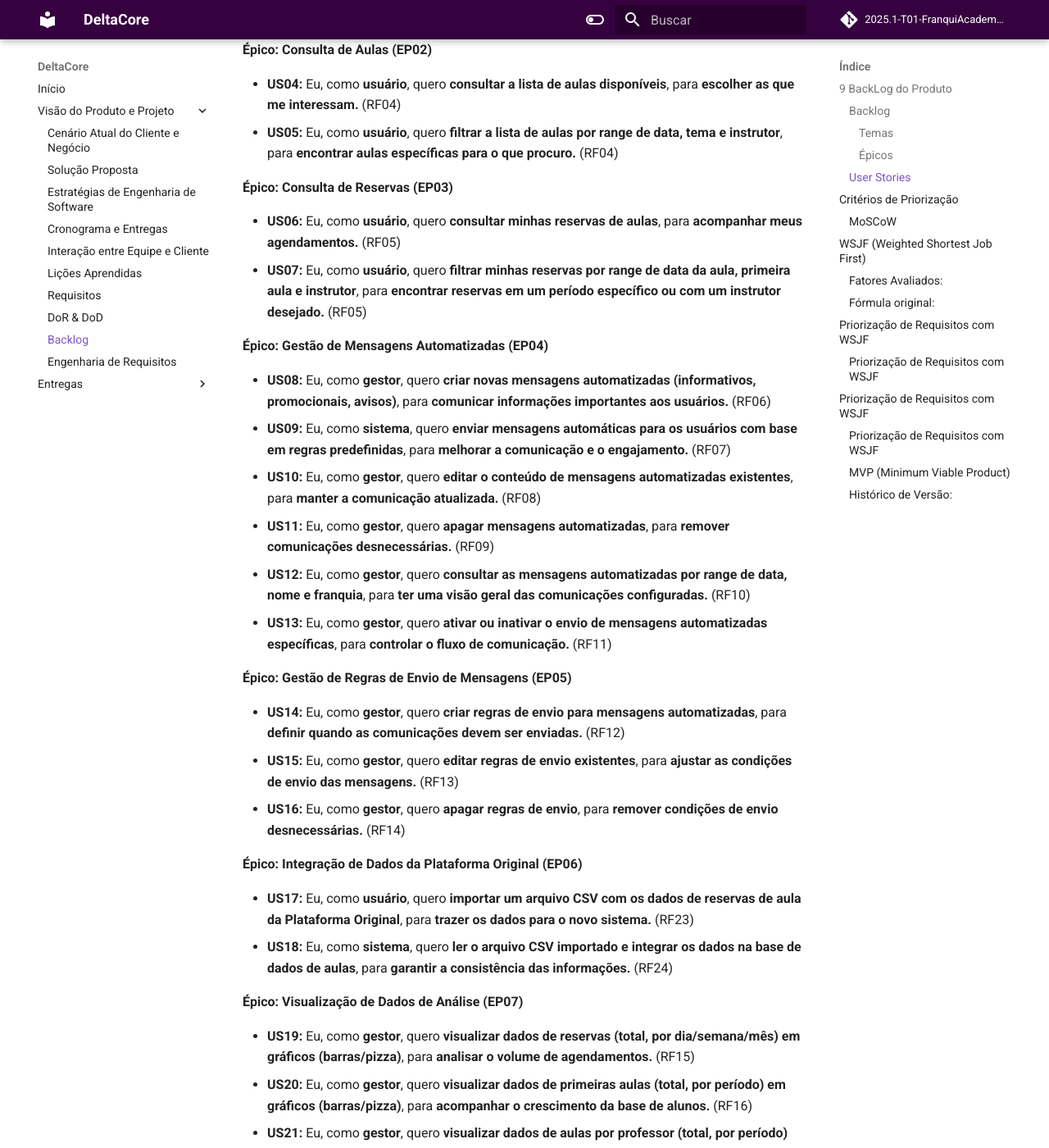
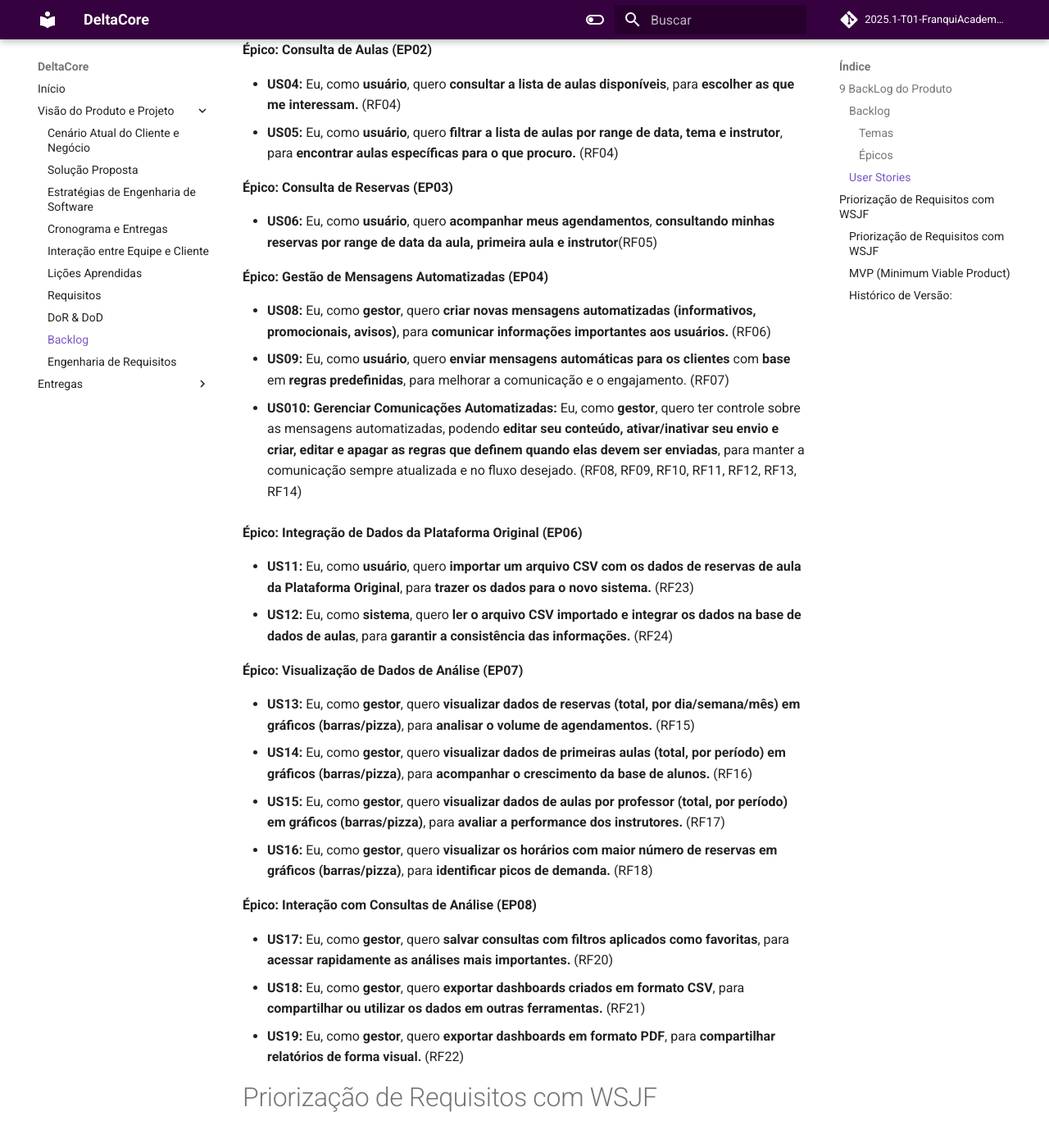
Before and after one commit to mdsreq-fga-unb/2025.1-T01-FranquiAcademia, an MkDocs documentation site: the page built from docs/sections/9-BackLog.md, in a window 1280 px wide and 1400 px high, scrolled down 2769 px. Shown: the whole window at 82% size. Built offline with MkDocs 1.6.1 and Material for MkDocs 9.7.7, drawn with Linux system fonts in a browser that asks for light colours; comment, search, counter and statistics services are not loaded; some of the changed text lies outside the part shown.

Commit message:
feat: changing after teacher comments

```diff
--- a/docs/sections/9-BackLog.md
+++ b/docs/sections/9-BackLog.md
@@ -69,13 +69,16 @@
 
 **Épico: Consulta de Reservas (EP03)**
 
-* **US06:** Eu, como **usuário**, quero **consultar minhas reservas de aulas**, para **acompanhar meus agendamentos.** (RF05)
-* **US07:** Eu, como **usuário**, quero **filtrar minhas reservas por range de data da aula, primeira aula e instrutor**, para **encontrar reservas em um período específico ou com um instrutor desejado.** (RF05)
+* **US06:** Eu, como **usuário**, quero **acompanhar meus agendamentos**, **consultando minhas reservas por range de data da aula, primeira aula e instrutor**(RF05)
 
 **Épico: Gestão de Mensagens Automatizadas (EP04)**
 
 * **US08:** Eu, como **gestor**, quero **criar novas mensagens automatizadas (informativos, promocionais, avisos)**, para **comunicar informações importantes aos usuários.** (RF06)
-* **US09:** Eu, como **sistema**, quero **enviar mensagens automáticas para os usuários com base em regras predefinidas**, para **melhorar a comunicação e o engajamento.** (RF07)
+* **US09:** Eu, como **usuário**, quero **enviar mensagens automáticas para os clientes** com **base** em **regras predefinidas**, para melhorar a comunicação e o engajamento. (RF07)
+
+* **US010: Gerenciar Comunicações Automatizadas:** Eu, como **gestor**, quero ter controle sobre as mensagens automatizadas, podendo **editar seu conteúdo, ativar/inativar seu envio e criar, editar e apagar as regras que definem quando elas devem ser enviadas**, para manter a comunicação sempre atualizada e no fluxo desejado. (RF08, RF09, RF10, RF11, RF12, RF13, RF14)
+
+<!--
 * **US10:** Eu, como **gestor**, quero **editar o conteúdo de mensagens automatizadas existentes**, para **manter a comunicação atualizada.** (RF08)
 * **US11:** Eu, como **gestor**, quero **apagar mensagens automatizadas**, para **remover comunicações desnecessárias.** (RF09)
 * **US12:** Eu, como **gestor**, quero **consultar as mensagens automatizadas por range de data, nome e franquia**, para **ter uma visão geral das comunicações configuradas.** (RF10)
@@ -86,25 +89,24 @@
 * **US14:** Eu, como **gestor**, quero **criar regras de envio para mensagens automatizadas**, para **definir quando as comunicações devem ser enviadas.** (RF12)
 * **US15:** Eu, como **gestor**, quero **editar regras de envio existentes**, para **ajustar as condições de envio das mensagens.** (RF13)
 * **US16:** Eu, como **gestor**, quero **apagar regras de envio**, para **remover condições de envio desnecessárias.** (RF14)
-
+-->
 **Épico: Integração de Dados da Plataforma Original (EP06)**
 
-* **US17:** Eu, como **usuário**, quero **importar um arquivo CSV com os dados de reservas de aula da Plataforma Original**, para **trazer os dados para o novo sistema.** (RF23)
-* **US18:** Eu, como **sistema**, quero **ler o arquivo CSV importado e integrar os dados na base de dados de aulas**, para **garantir a consistência das informações.** (RF24)
+* **US11:** Eu, como **usuário**, quero **importar um arquivo CSV com os dados de reservas de aula da Plataforma Original**, para **trazer os dados para o novo sistema.** (RF23)
+* **US12:** Eu, como **sistema**, quero **ler o arquivo CSV importado e integrar os dados na base de dados de aulas**, para **garantir a consistência das informações.** (RF24)
 
 **Épico: Visualização de Dados de Análise (EP07)**
 
-* **US19:** Eu, como **gestor**, quero **visualizar dados de reservas (total, por dia/semana/mês) em gráficos (barras/pizza)**, para **analisar o volume de agendamentos.** (RF15)
-* **US20:** Eu, como **gestor**, quero **visualizar dados de primeiras aulas (total, por período) em gráficos (barras/pizza)**, para **acompanhar o crescimento da base de alunos.** (RF16)
-* **US21:** Eu, como **gestor**, quero **visualizar dados de aulas por professor (total, por período) em gráficos (barras/pizza)**, para **avaliar a performance dos instrutores.** (RF17)
-* **US22:** Eu, como **gestor**, quero **visualizar os horários com maior número de reservas em gráficos (barras/pizza)**, para **identificar picos de demanda.** (RF18)
+* **US13:** Eu, como **gestor**, quero **visualizar dados de reservas (total, por dia/semana/mês) em gráficos (barras/pizza)**, para **analisar o volume de agendamentos.** (RF15)
+* **US14:** Eu, como **gestor**, quero **visualizar dados de primeiras aulas (total, por período) em gráficos (barras/pizza)**, para **acompanhar o crescimento da base de alunos.** (RF16)
+* **US15:** Eu, como **gestor**, quero **visualizar dados de aulas por professor (total, por período) em gráficos (barras/pizza)**, para **avaliar a performance dos instrutores.** (RF17)
+* **US16:** Eu, como **gestor**, quero **visualizar os horários com maior número de reservas em gráficos (barras/pizza)**, para **identificar picos de demanda.** (RF18)
 
 **Épico: Interação com Consultas de Análise (EP08)**
 
-* **US23:** Eu, como **gestor**, quero **aplicar filtros para visualizar dados específicos nas consultas (ex: filtrar reservas por data, aulas por professor e período)**, para **personalizar minhas análises.** (RF19)
-* **US24:** Eu, como **gestor**, quero **salvar consultas com filtros aplicados como favoritas**, para **acessar rapidamente as análises mais importantes.** (RF20)
-* **US25:** Eu, como **gestor**, quero **exportar dashboards criados em formato CSV**, para **compartilhar ou utilizar os dados em outras ferramentas.** (RF21)
-* **US26:** Eu, como **gestor**, quero **exportar dashboards em formato PDF**, para **compartilhar relatórios de forma visual.** (RF22)
+* **US17:** Eu, como **gestor**, quero **salvar consultas com filtros aplicados como favoritas**, para **acessar rapidamente as análises mais importantes.** (RF20)
+* **US18:** Eu, como **gestor**, quero **exportar dashboards criados em formato CSV**, para **compartilhar ou utilizar os dados em outras ferramentas.** (RF21)
+* **US19:** Eu, como **gestor**, quero **exportar dashboards em formato PDF**, para **compartilhar relatórios de forma visual.** (RF22)
 
 
 
@@ -180,12 +182,7 @@
 
 **Épico: Criação e Gestão de Mensagens Automatizadas (EP05)**
 
-* **US11:** Eu, como gestor, quero criar novas mensagens automatizadas, para comunicar informações importantes aos usuários. (RF09)
-* **US12:** Eu, como gestor, quero editar mensagens automatizadas existentes, para manter a comunicação atualizada. (RF10)
-* **US13:** Eu, como gestor, quero apagar mensagens automatizadas, para remover comunicações desnecessárias. (RF11)
-* **US14:** Eu, como gestor, quero listar todas as mensagens automatizadas, para ter uma visão geral das comunicações configuradas. (RF12)
-* **US15:** Eu, como gestor, quero ativar mensagens automatizadas, para iniciar o envio de comunicações específicas. (RF13)
-* **US16:** Eu, como gestor, quero inativar mensagens automatizadas, para pausar o envio de comunicações específicas. (RF13)
+* **US011/16: Gerenciar Comunicações Automatizada** Eu, como gestor, quero ter controle sobre as mensagens automatizadas, podendo editar seu conteúdo, ativar/inativar seu envio e criar, editar e apagar as regras que definem quando elas devem ser enviadas, para manter a comunicação sempre atualizada e no fluxo desejado. (RF09, RF10, RF11, RF12, RF13)
 
 **Épico: Gestão de Regras de Envio (EP06)**
 
@@ -201,7 +198,6 @@
 
 * **US21:** Eu, como gestor, quero criar filtros para os dados do dashboard, para analisar informações específicas. (RF18)
 * **US22:** Eu, como gestor, quero editar filtros existentes nos dashboards, para ajustar a análise de dados. (RF19)
-* **US23:** Eu, como gestor, quero listar os filtros disponíveis para os dashboards, para saber como posso analisar os dados. (RF20)
 
 **Épico: Interação com Dashboards (EP09)**
 
@@ -212,7 +208,7 @@
 **Épico: Exportação de Dados da Plataforma (EP10)**
 
 * **US27:** Eu, como administrador, quero exportar os dados da plataforma original, para realizar análises mais detalhadas externamente. (RF24)
--->
+
 
 ## Critérios de Priorização
 
@@ -378,8 +374,9 @@
 * **RNF01: Tempo de carregamento de tela:** O frontend deve ter um tempo de carregamento inferior a 3 segundos.
 * **RNF02: Clareza das mensagens de erro:** O sistema deve exibir mensagens de erro claras e suas possíveis causas.
 * **RNF03: Navegação utilizando menus laterais e bem visíveis:** A navegação deve ser intuitiva e acessível.
-* **RNF05: Capacidade de usuários simultâneos:** O sistema deve suportar pelo menos 100 usuários simultâneos sem degradação significativa no tempo de resposta.
-* **RNF06: Manutenibilidade do código:** O código do sistema deve ser bem estruturado e comentado para facilitar a manutenção e futuras atualizações.
+* **RNF04: Acessibilidade para usuários com dificuldade de visualização:** O sistema deve conter ajustes para tamanho de fontes para 12px, 16px, 20px.
+* **RNF05: Capacidade de usuários simultâneos:** O sistema deve suportar pelo menos 100 usuários simultâneos, mantendo tempo de resposta inferior a 3 segundos por requisição em 95% das requisições.
+* **RNF06: Manutenibilidade do código:** O código do sistema deve ser bem estruturado em pastas autodescritivas e comentado para facilitar a manutenção e futuras atualizações.          | Outros
 * **RNF07: Compatibilidade com navegadores web modernos:** O sistema deve ser totalmente compatível com as versões do Chrome, Firefox e Safari referentes ao ano de 2025.
 
 O foco do MVP é entregar um produto funcional que permita a validação das principais funcionalidades e a coleta de feedback inicial dos usuários, servindo como base para as próximas iterações e desenvolvimento de funcionalidades adicionais.
```
Also changed, not shown: other parts of docs/sections/9-BackLog.md (+1 -0 lines), docs/sections/7-requirements.md (+4 -4 lines).
